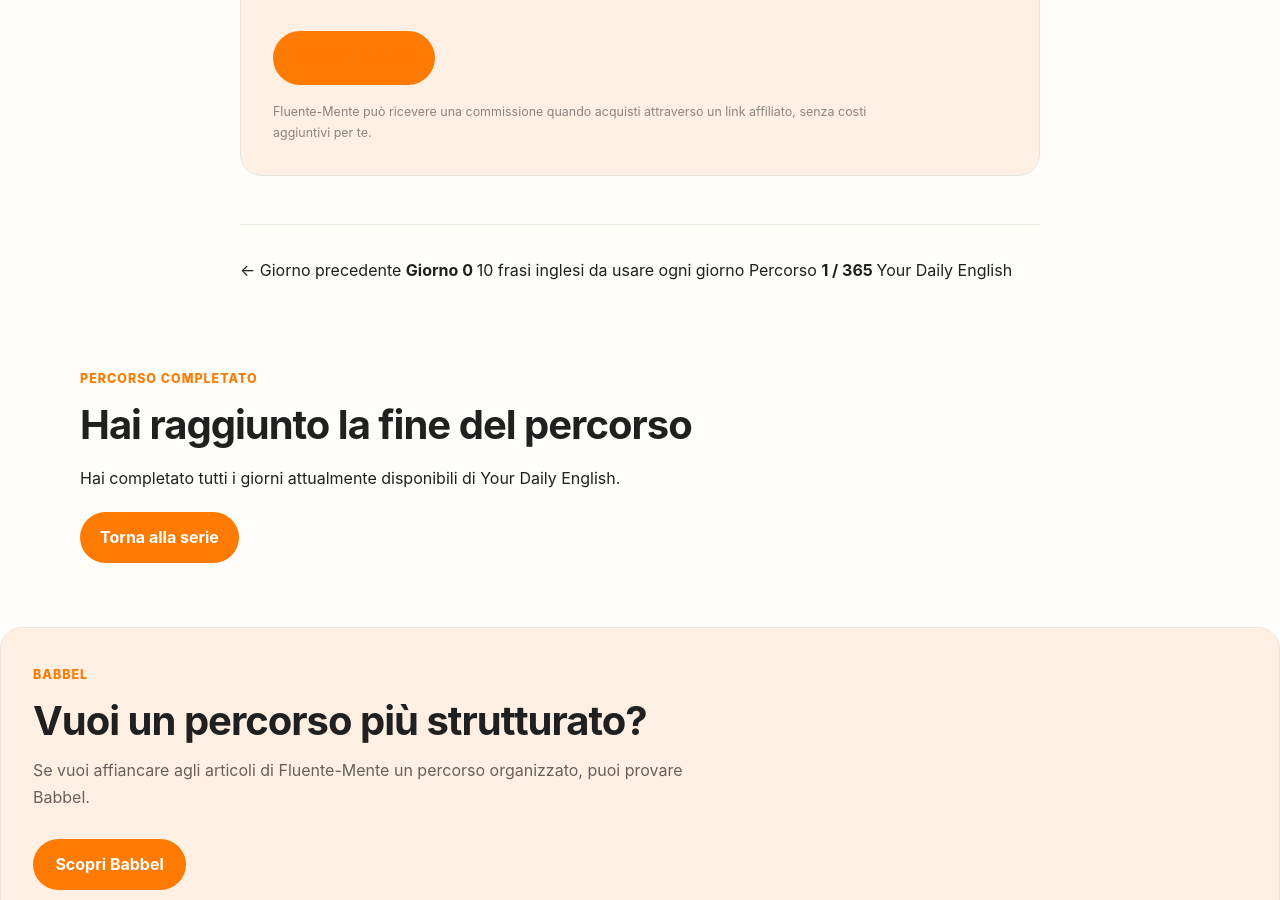
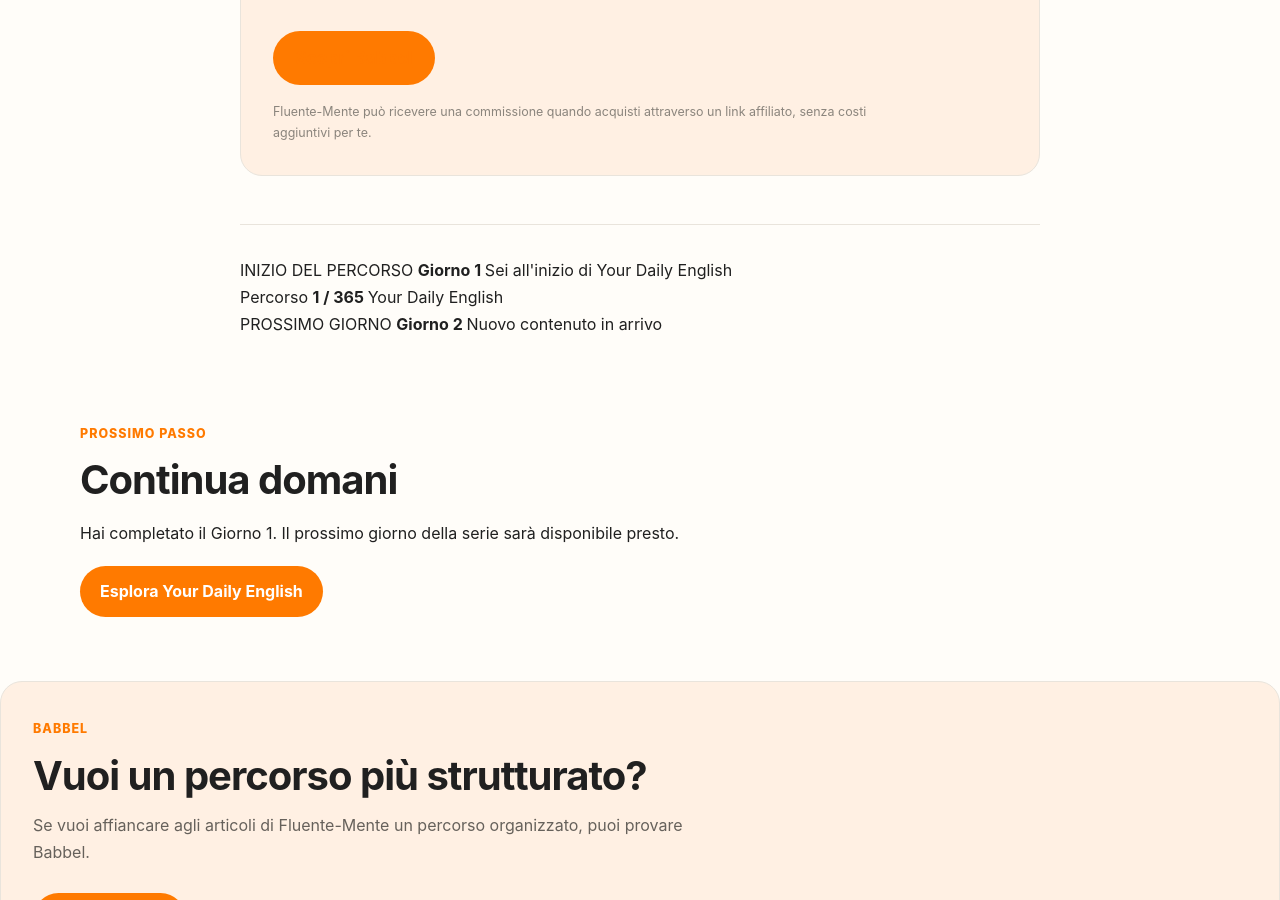
Before and after one commit to Nausica-20/Fluente-Mente, a Jekyll site: the page built from _posts/2026-08-02-10-frasi-inglesi-da-usare-ogni-giorno.md, in a window 1280 px wide and 900 px high, scrolled down 11272 px. Built offline with Jekyll 4.4.1, drawn with Linux system fonts in a browser that asks for light colours.

Commit message:
Update your-daily-english-post.html

```diff
--- a/_layouts/your-daily-english-post.html
+++ b/_layouts/your-daily-english-post.html
@@ -1,6 +1,7 @@
 ---
 layout: default
 ---
+
 {% assign series_id = "your-daily-english" %}
 
 {% assign current_series = site.data.site.series
@@ -15,8 +16,10 @@ layout: default
 
 <!-- ==================================================
      TROVA IL GIORNO CORRENTE
-     ================================================== -->{% assign current_day = 0 %}
-{% assign current_index = 0 %}
+     ================================================== -->
+
+{% assign current_day = 0 %}
+{% assign current_index = -1 %}
 
 {% for series_post in series_posts %}
 
@@ -29,40 +32,108 @@ layout: default
 
 {% endfor %}
 
+
+<!-- ==================================================
+     TOTALE GIORNI
+     ================================================== -->
+
+{% assign total_days = 365 %}
+
+
 <!-- ==================================================
      ARTICOLO PRECEDENTE / SUCCESSIVO
-     ================================================== -->{% assign previous_index = current_index | minus: 1 %}
+     ================================================== -->
+
+{% if current_index > 0 %}
+
+  {% assign previous_index = current_index | minus: 1 %}
+  {% assign previous_post = series_posts[previous_index] %}
+
+{% endif %}
+
+
 {% assign next_index = current_index | plus: 1 %}
 
-{% assign previous_post = series_posts[previous_index] %}
+{% if next_index < series_posts.size %}
+
   {% assign next_post = series_posts[next_index] %}
+
+{% endif %}
+
+
+<!-- ==================================================
+     VERIFICA SE LA SERIE È DAVVERO COMPLETATA
+     ================================================== -->
+
+{% assign series_completed = false %}
+
+{% if current_day == total_days %}
+
+  {% assign series_completed = true %}
+
+{% endif %}
+
 
 <!-- ==================================================
      PROGRESSO
-     ================================================== -->{% assign progress = current_day | times: 100.0 | divided_by: 365 %}
+     ================================================== -->
+
+{% if current_day > 0 %}
+
+  {% assign progress = current_day | times: 100.0 | divided_by: total_days %}
+
+{% endif %}
+
 
 <!-- ==================================================
      BREADCRUMB
-     ================================================== --><nav
+     ================================================== -->
+
+<nav
   class="breadcrumbs yde-breadcrumbs"
   aria-label="Breadcrumb"
->  <a href="{{ site.data.site.urls.home | relative_url }}">
+>
+
+  <a href="{{ site.data.site.urls.home | relative_url }}">
     Home
-  </a>  <span aria-hidden="true">
+  </a>
+
+  <span aria-hidden="true">
     →
-  </span>  <a href="{{ site.data.site.urls.series | relative_url }}">
+  </span>
+
+  <a href="{{ site.data.site.urls.series | relative_url }}">
     Serie
-  </a>  <span aria-hidden="true">
+  </a>
+
+  <span aria-hidden="true">
     →
-  </span>  <a href="{{ '/serie/your-daily-english/' | relative_url }}">
+  </span>
+
+  <a href="{{ '/serie/your-daily-english/' | relative_url }}">
     Your Daily English
-  </a>  <span aria-hidden="true">
+  </a>
+
+  <span aria-hidden="true">
     →
-  </span>  <span>
+  </span>
+
+  <span>
     Giorno {{ current_day }}
-  </span></nav><!-- ==================================================
+  </span>
+
+</nav>
+
+
+<!-- ==================================================
      HERO ARTICOLO
-     ================================================== --><section class="yde-post-hero">  <div class="container article-container"><div class="yde-post-meta">
+     ================================================== -->
+
+<section class="yde-post-hero">
+
+  <div class="container article-container">
+
+    <div class="yde-post-meta">
 
       <a
         href="{{ '/serie/your-daily-english/' | relative_url }}"
@@ -71,9 +142,13 @@ layout: default
         Your Daily English
       </a>
 
+      {% if current_day > 0 %}
+
         <span class="yde-day">
-    Giorno {{ current_day }} di 365
+          Giorno {{ current_day }} di {{ total_days }}
         </span>
+
+      {% endif %}
 
     </div>
 
@@ -103,7 +178,7 @@ layout: default
           </span>
 
           <strong>
-        {{ current_day }} / 365
+            {{ current_day }} / {{ total_days }}
           </strong>
 
         </div>
@@ -129,9 +204,20 @@ layout: default
 
     {% endif %}
 
-  </div></section><!-- ==================================================
+  </div>
+
+</section>
+
+
+<!-- ==================================================
      CONTENUTO ARTICOLO
-     ================================================== --><article class="article yde-article">  <div class="container article-container"><div class="article-content">
+     ================================================== -->
+
+<article class="article yde-article">
+
+  <div class="container article-container">
+
+    <div class="article-content">
 
       {{ content }}
 
@@ -172,6 +258,8 @@ layout: default
       >
 
 
+        <!-- GIORNO PRECEDENTE -->
+
         {% if previous_post %}
 
           <a
@@ -195,11 +283,30 @@ layout: default
 
         {% else %}
 
-      <div class="yde-day-nav yde-day-placeholder"></div>
+          <div class="yde-day-nav yde-day-placeholder">
+
+            {% if current_day == 1 %}
+
+              <span class="yde-day-nav-label">
+                INIZIO DEL PERCORSO
+              </span>
+
+              <strong>
+                Giorno 1
+              </strong>
+
+              <span>
+                Sei all'inizio di Your Daily English
+              </span>
+
+            {% endif %}
+
+          </div>
 
         {% endif %}
 
 
+        <!-- SERIE -->
 
         <a
           href="{{ '/serie/your-daily-english/' | relative_url }}"
@@ -211,7 +318,7 @@ layout: default
           </span>
 
           <strong>
-        {{ current_day }} / 365
+            {{ current_day }} / {{ total_days }}
           </strong>
 
           <span>
@@ -221,6 +328,7 @@ layout: default
         </a>
 
 
+        <!-- GIORNO SUCCESSIVO -->
 
         {% if next_post %}
 
@@ -245,20 +353,62 @@ layout: default
 
         {% else %}
 
-      <div class="yde-day-nav yde-day-placeholder"></div>
+          <div class="yde-day-nav yde-day-placeholder">
+
+            {% if series_completed %}
+
+              <span class="yde-day-nav-label">
+                FINE DEL PERCORSO
+              </span>
+
+              <strong>
+                Giorno {{ total_days }}
+              </strong>
+
+              <span>
+                Hai completato Your Daily English
+              </span>
+
+            {% else %}
+
+              <span class="yde-day-nav-label">
+                PROSSIMO GIORNO
+              </span>
+
+              <strong>
+                Giorno {{ current_day | plus: 1 }}
+              </strong>
+
+              <span>
+                Nuovo contenuto in arrivo
+              </span>
 
             {% endif %}
+
+          </div>
+
+        {% endif %}
+
 
       </nav>
 
 
     </footer>
 
-  </div></article><!-- ==================================================
+  </div>
+
+</article>
+
+
+<!-- ==================================================
      PROSSIMO PASSO
-     ================================================== -->{% if next_post %}
+     ================================================== -->
 
-  <section class="yde-next"><div class="container">
+{% if next_post %}
+
+  <section class="yde-next">
+
+    <div class="container">
 
       <div class="yde-next-box">
 
@@ -286,9 +436,10 @@ layout: default
 
     </div>
 
-  </section>{% else %}
+  </section>
 
-{% if current_day > 0 %}
+
+{% elsif series_completed %}
 
   <section class="yde-next">
 
@@ -301,12 +452,11 @@ layout: default
         </span>
 
         <h2>
-        Hai raggiunto la fine del percorso
+          Hai completato Your Daily English
         </h2>
 
         <p>
-        Hai completato tutti i giorni attualmente
-        disponibili di Your Daily English.
+          Hai completato tutti i 365 giorni del percorso.
         </p>
 
         <a
@@ -322,10 +472,46 @@ layout: default
 
   </section>
 
-{% endif %}
+
+{% elsif current_day > 0 %}
+
+  <section class="yde-next">
+
+    <div class="container">
+
+      <div class="yde-next-box">
+
+        <span class="section-label">
+          PROSSIMO PASSO
+        </span>
+
+        <h2>
+          Continua domani
+        </h2>
+
+        <p>
+          Hai completato il Giorno {{ current_day }}.
+          Il prossimo giorno della serie sarà disponibile presto.
+        </p>
+
+        <a
+          href="{{ '/serie/your-daily-english/' | relative_url }}"
+          class="button button-primary"
+        >
+          Esplora Your Daily English
+        </a>
+
+      </div>
+
+    </div>
+
+  </section>
 
 {% endif %}
 
+
 <!-- ==================================================
      CTA
-     ================================================== -->{% include cta.html %}
+     ================================================== -->
+
+{% include cta.html %}
```
Also changed, not shown: other parts of _layouts/your-daily-english-post.html (+2 -2 lines). Lines whose indentation alone changed are shown as unchanged.
